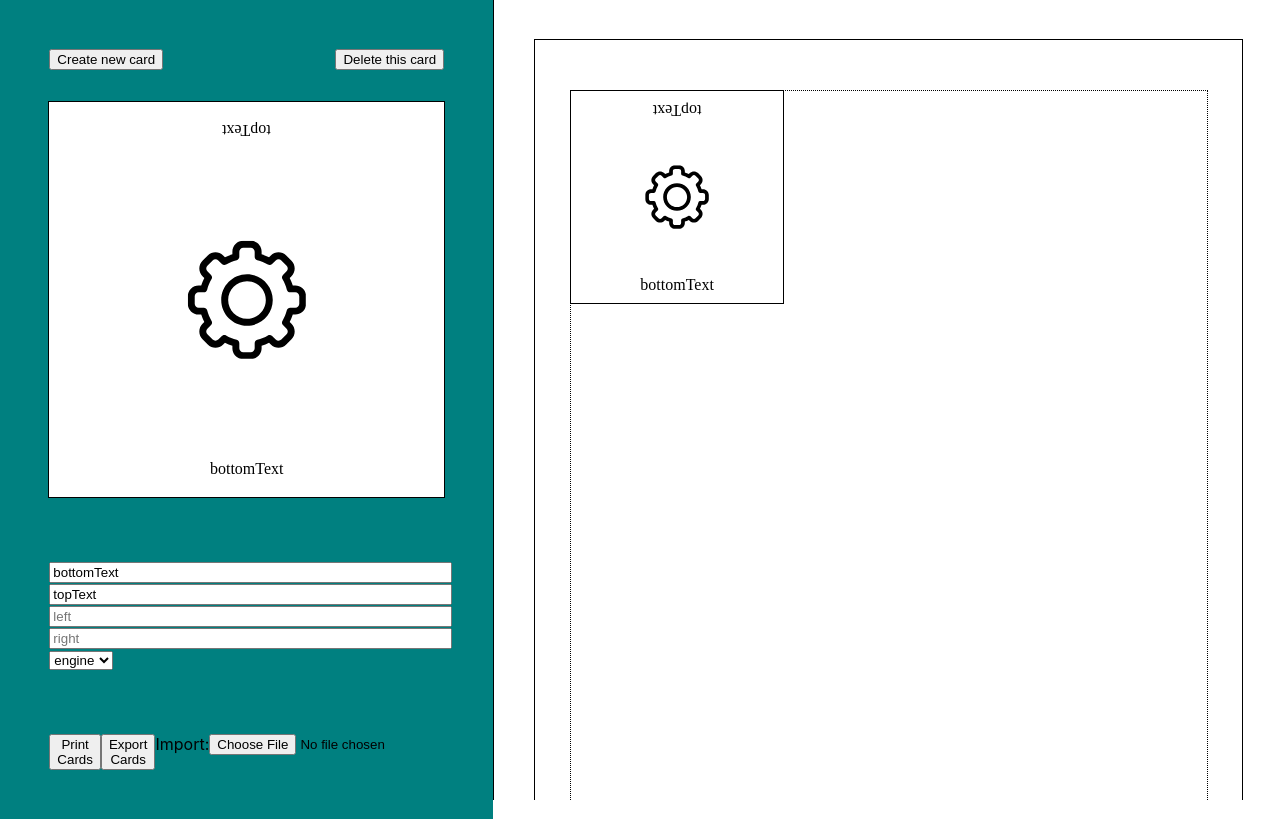
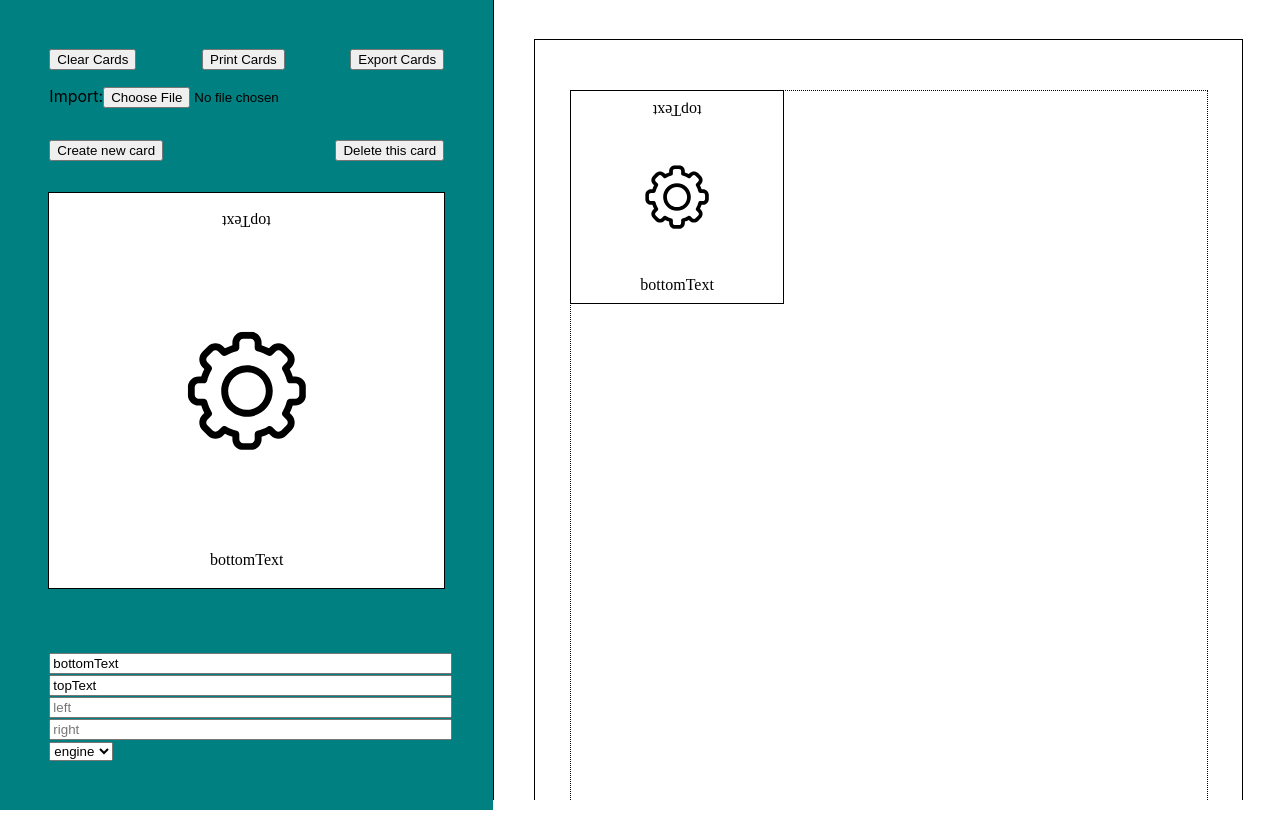
Before and after one commit to pawelngei/story-engine-card-creator, a React (Create React App) app: page / in a window 1280 px wide. Built offline with nearby package versions, Linux system fonts and the light colour scheme.

Commit message:
move buttons to the top and add clear cards

```diff
--- a/src/App.tsx
+++ b/src/App.tsx
@@ -83,6 +83,10 @@ const App = () => {
       }
     })
   }
+  const clearCards = () => {
+    setCards([sampleCard])
+    setActiveCardIdx(0)
+  }
   const card = cards[activeCardIdx]
   return (
     <AppContainer>
@@ -93,6 +97,7 @@ const App = () => {
         deleteCard={deleteCard}
         exportCards={exportCards}
         importCards={importCards}
+        clearCards={clearCards}
       />
       <PaperCardScrollContainer>
         <PaperCardScrollInner>
--- a/src/LeftMenu/LeftMenu.tsx
+++ b/src/LeftMenu/LeftMenu.tsx
@@ -9,6 +9,7 @@ type LeftMenuProps = {
   deleteCard: () => void
   exportCards: () => void
   importCards: (e: React.ChangeEvent<HTMLInputElement>) => void
+  clearCards: () => void
 }
 
 const LeftMenuContainer = styled.div`
@@ -49,11 +50,17 @@ const StyledInput = styled.input`
   width: 100%;
 `
 
-const PageActionsContainer = styled.div`
-  margin-top: 4em;
+const PageActionsBar = styled.div`
+  margin-bottom: 2em;
   width: 100%;
   display: flex;
   justify-content: space-between;
+  flex-wrap: wrap;
+`
+
+const ImportFileContainer = styled.div`
+  padding-top: 1em;
+  width: 100%;
 `
 
 const cardTypes = [
@@ -70,7 +77,8 @@ export const LeftMenu = ({
   createNewCard,
   deleteCard,
   exportCards,
-  importCards
+  importCards,
+  clearCards
 }: LeftMenuProps) => {
   const { top, bottom, left, right, type } = card
   const setCardValue = (
@@ -86,6 +94,15 @@ export const LeftMenu = ({
   return (
     <LeftMenuContainer>
       <Inner>
+        <PageActionsBar>
+          <button onClick={() => clearCards()}>Clear Cards</button>
+          <button onClick={() => window.print()}>Print Cards</button>
+          <button onClick={() => exportCards()}>Export Cards</button>
+          <ImportFileContainer>
+            Import:
+            <input type="file" name="file" onChange={e => importCards(e)}/>
+          </ImportFileContainer>
+        </PageActionsBar>
         <CardActionsBar>
           <button onClick={() => createNewCard()}>
             Create new card
@@ -138,11 +155,6 @@ export const LeftMenu = ({
             ))}
           </select>
         </InputContainer>
-        <PageActionsContainer>
-          <button onClick={() => window.print()}>Print Cards</button>
-          <button onClick={() => exportCards()}>Export Cards</button>
-          Import: <input type="file" name="file" onChange={e => importCards(e)}/>
-        </PageActionsContainer>
       </Inner>
     </LeftMenuContainer>
   )
```
